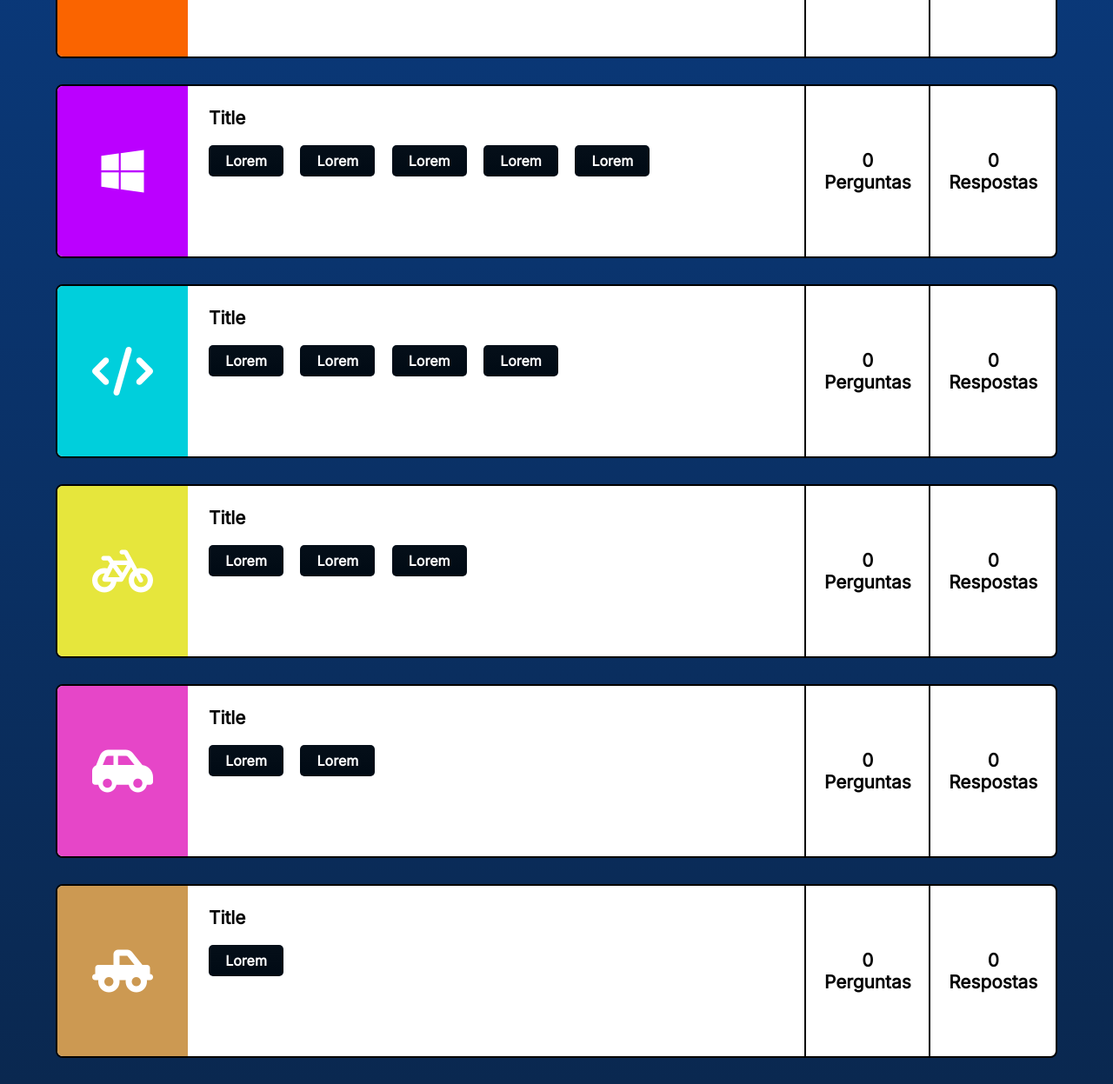
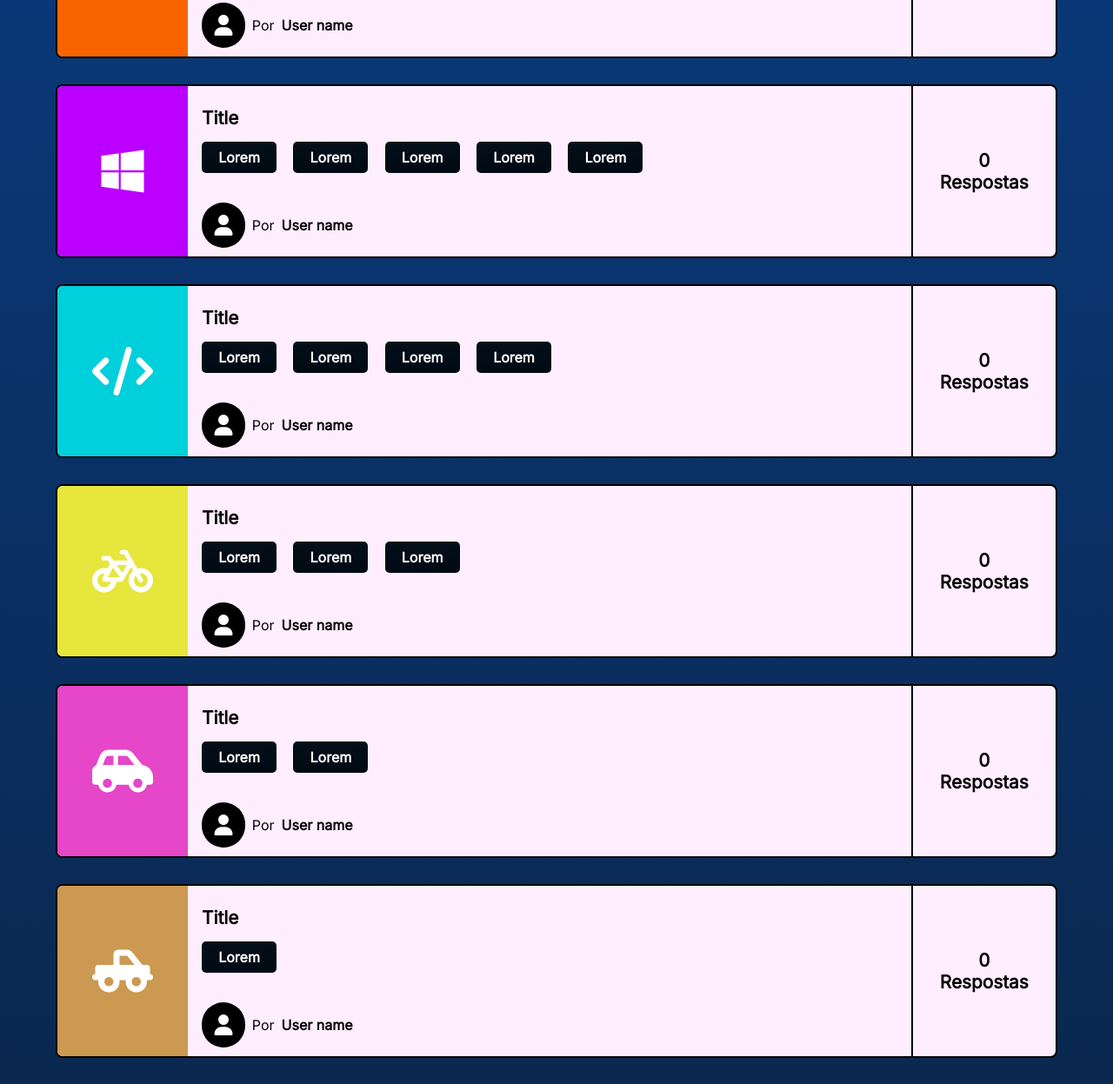
Before and after one commit to VictorKashima/code-heaven, a plain HTML site: page paginas/user/contents-questions.html in a window 1280 px wide. Shown: the part 328-1575 px from the top of the page at 87% size. Drawn offline with Linux system fonts and the light colour scheme.

Commit message:
FIX and FEAT: Fix content card and was added question card

```diff
--- a/estilos/cards.css
+++ b/estilos/cards.css
@@ -12,7 +12,7 @@
     display: grid;
     grid-template-columns: minmax(auto, 150px) 5fr repeat(2, 1fr);
     grid-template-areas: "icon text questions answers";
-    background: #FFF;
+    background: #FEF;
     color: var(--text-button);
     min-height: 200px;
     border-radius: 8px;
@@ -20,12 +20,7 @@
     align-items: center;
 }
 
-.card > h2 {
-    text-align: center;
-    padding: 0 1em;
-}
-
-.card i {
+.card > i {
     grid-area: icon;
     font-size: 3.5rem;
     border-radius: 6px 0 0 6px;
@@ -42,16 +37,36 @@
     display: flex;
     align-items: center;
     justify-content: center;
+    text-align: center;
+    padding: 0 1em;
 }
 
 .card-info {
     grid-area: text;
     align-self: flex-start;
-    padding: 1.5rem;
+    padding: 1.5rem 1rem;
+    gap: 1rem;
+    display: grid;
+    grid-template-rows: 1.5rem auto 1.5rem;
+    height: 100%;
 }
 
-.card-info > h2 {
-    padding-bottom: 1.2rem;
+.card-user {
+    display: flex;
+    align-items: center;
+    gap: .5rem;
+}
+
+.card-user > i {
+    font-size: 1.5rem;
+    background: #000;
+    color: #FFF;
+    padding: .6em;
+    border-radius: 100px;
+}
+
+.card-user > p {
+    font-weight: 700;
 }
 
 .categories {
@@ -66,28 +81,29 @@
     font-weight: 600;
     padding: .5em 1.2em;
     border-radius: 5px;
+    height: fit-content;
 }
 
-.one i {
+.one > i {
     background: var(--card-color-01);
 }
 
-.two i {
+.two > i {
     background: var(--card-color-02);
 }
 
-.three i {
+.three > i {
     background: var(--card-color-03);
 }
 
-.four i {
+.four > i {
     background: var(--card-color-04);
 }
 
-.five i {
+.five > i {
     background: var(--card-color-05);
 }
 
-.six i {
+.six > i {
     background: var(--card-color-06);
 }
--- a/paginas/user/contents-questions.html
+++ b/paginas/user/contents-questions.html
@@ -9,9 +9,16 @@
     <link rel="stylesheet" href="../../estilos/top-nav-bar.css">
     <link rel="stylesheet" href="../../estilos/cards.css">
     <link rel="icon" type="image/x-icon" href="../../imagens/code-heaven-fav-icon.png">
-    <title>Code Heaven | Conteudos</title>
+    <title>Code Heaven | Perguntas</title>
+
+    <style>
+        .card {
+            grid-template-columns: minmax(auto, 150px) 5fr 1fr;
+        }
+    </style>
 </head>
 <body>
+
     <nav class="main-nav-bar">
         <a href="/"><img src="../../imagens/code-heaven-logo.png" alt="Code Heaven"></a>
         <div class="search">
@@ -37,16 +44,15 @@
             <h2>FÓRUM</h2>
             <span>></span>
             <h2><a href="contents.html">Conteúdos</a></h2>
-            <span>></span>
             <h2><a href="#">Perguntas</a></h2>
-            <a href="new-question.html">
-                <i class="fa-solid fa-comments"></i>
-                <h2>Nova Pergunta</h2>
-            </a>
+                <a href="new-question.html">
+                    <i class="fa-solid fa-comments"></i>
+                    <h2>Nova Pergunta</h2>
+                </a>
         </div>
     </nav>
 
-    <section class="questions">
+    <section class="contents">
 
 
         <a href="contents-questions.html">
@@ -62,8 +68,12 @@
                         <span class="category">Lorem</span>
                         <span class="category">Lorem</span>
                     </div>
+                    <div class="card-user">
+                        <i class="fa-solid fa-user"></i>
+                        <span>Por</span>
+                        <p class="user-name">User name</p>
+                    </div>
                 </div>
-                <h2>0 <br>Perguntas</h2>
                 <h2>0 <br>Respostas</h2>
             </div>
         </a>
@@ -80,8 +90,12 @@
                         <span class="category">Lorem</span>
                         <span class="category">Lorem</span>
                     </div>
+                    <div class="card-user">
+                        <i class="fa-solid fa-user"></i>
+                        <span>Por</span>
+                        <p class="user-name">User name</p>
+                    </div>
                 </div>
-                <h2>0 <br>Perguntas</h2>
                 <h2>0 <br>Respostas</h2>
             </div>
         </a>
@@ -97,8 +111,12 @@
                         <span class="category">Lorem</span>
                         <span class="category">Lorem</span>
                     </div>
+                    <div class="card-user">
+                        <i class="fa-solid fa-user"></i>
+                        <span>Por</span>
+                        <p class="user-name">User name</p>
+                    </div>
                 </div>
-                <h2>0 <br>Perguntas</h2>
                 <h2>0 <br>Respostas</h2>
             </div>
         </a>
@@ -114,8 +132,12 @@
                         <span class="category">Lorem</span>
                         <span class="category">Lorem</span>
                     </div>
+                    <div class="card-user">
+                        <i class="fa-solid fa-user"></i>
+                        <span>Por</span>
+                        <p class="user-name">User name</p>
+                    </div>
                 </div>
-                <h2>0 <br>Perguntas</h2>
                 <h2>0 <br>Respostas</h2>
             </div>
         </a>
@@ -129,8 +151,12 @@
                         <span class="category">Lorem</span>
                         <span class="category">Lorem</span>
                     </div>
+                    <div class="card-user">
+                        <i class="fa-solid fa-user"></i>
+                        <span>Por</span>
+                        <p class="user-name">User name</p>
+                    </div>
                 </div>
-                <h2>0 <br>Perguntas</h2>
                 <h2>0 <br>Respostas</h2>
             </div>
         </a>
@@ -143,8 +169,12 @@
                     <div class="categories">
                         <span class="category">Lorem</span>
                     </div>
+                    <div class="card-user">
+                        <i class="fa-solid fa-user"></i>
+                        <span>Por</span>
+                        <p class="user-name">User name</p>
+                    </div>
                 </div>
-                <h2>0 <br>Perguntas</h2>
                 <h2>0 <br>Respostas</h2>
             </div>
         </a>
@@ -152,7 +182,6 @@
 
     </section>
 
-
     <script src="https://kit.fontawesome.com/a350e5ffff.js" crossorigin="anonymous"></script>
 </body>
 </html>
```
Also changed, not shown: paginas/user/contents.html (+6 -6 lines).
